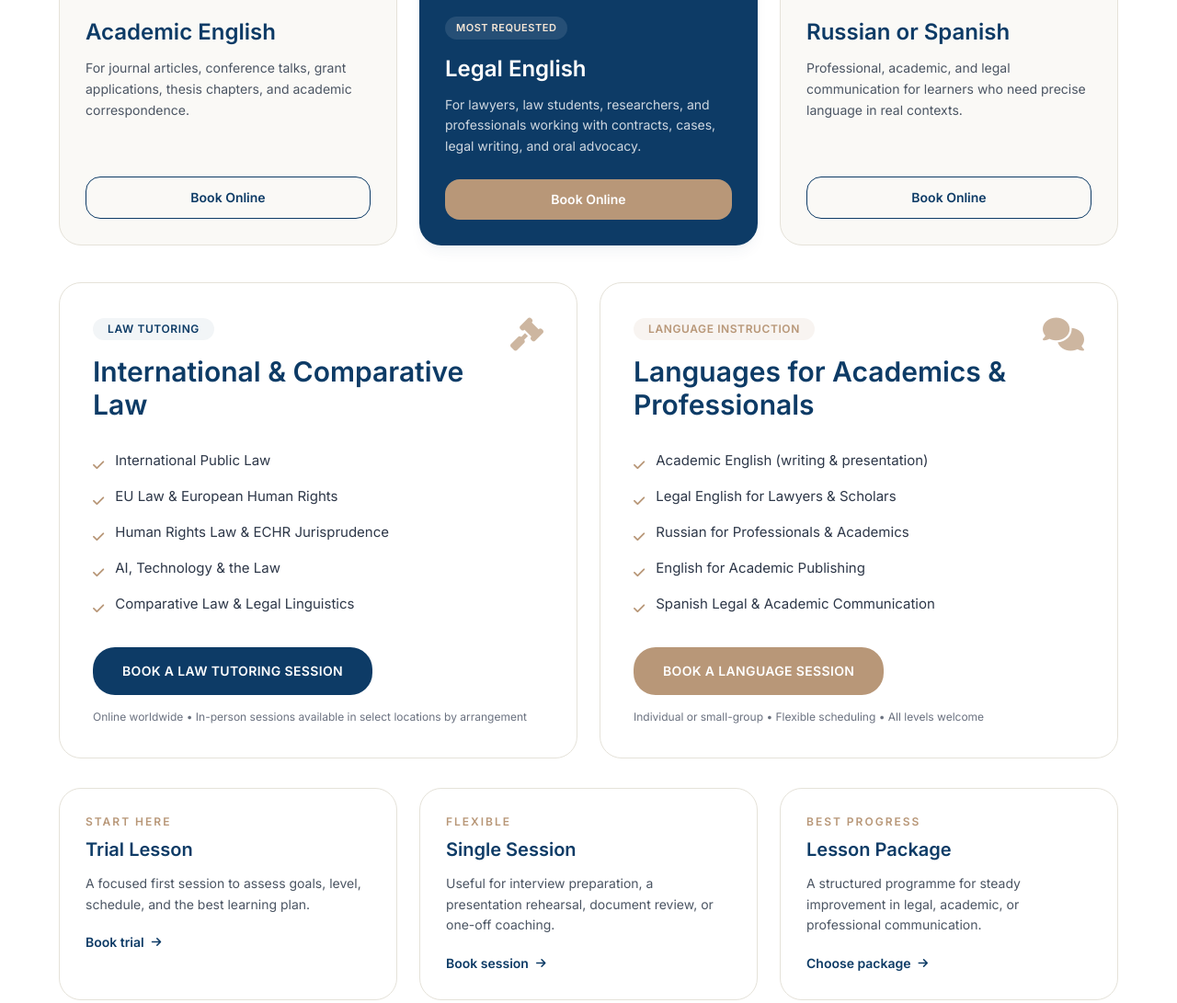
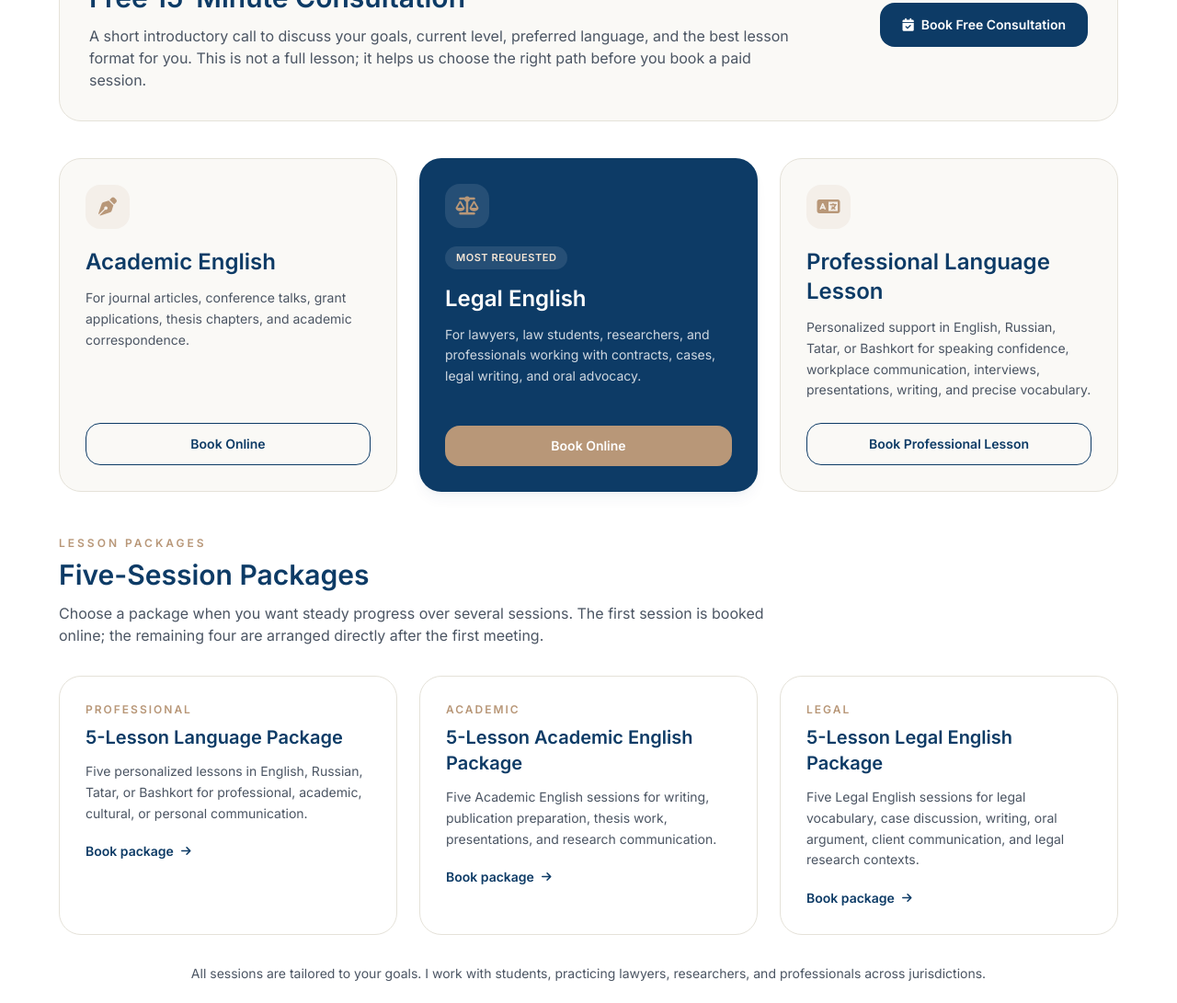
Before and after one commit to neilmcc85/dr-iliana-valiullina-website, a plain HTML site: page index.html in a window 1280 px wide. Shown: the part 3568-4659 px from the top of the page at 92% size. Drawn offline with nearby package versions, Linux system fonts and the light colour scheme.

Commit message:
Update lesson offers and booking links

```diff
--- a/index.html
+++ b/index.html
@@ -255,14 +255,21 @@
                     "@type": "Offer",
                     "itemOffered": {
                         "@type": "Service",
-                        "name": "Language Lesson"
+                        "name": "Legal English Lesson"
                     }
                 },
                 {
                     "@type": "Offer",
                     "itemOffered": {
                         "@type": "Service",
-                        "name": "Law Tutoring"
+                        "name": "Professional Language Lesson"
+                    }
+                },
+                {
+                    "@type": "Offer",
+                    "itemOffered": {
+                        "@type": "Service",
+                        "name": "5-Lesson Language Packages"
                     }
                 }
             ]
@@ -580,7 +587,19 @@
             <div class="mb-10">
                 <div class="uppercase tracking-[3px] text-xs font-semibold text-[#B89778]">ONLINE LANGUAGE LESSONS</div>
                 <h2 class="section-heading text-5xl md:text-[56px] leading-none tracking-normal text-[#0D3B66] mt-2">Language Lessons for Academics, Lawyers &amp; Professionals</h2>
-                <p class="mt-4 text-[#4B5563] max-w-3xl">Build the language you need for academic publishing, legal practice, presentations, interviews, and professional life. Lessons are tailored to your goals and can focus on English, Legal English, Academic English, Russian, or Spanish legal and academic communication.</p>
+                <p class="mt-4 text-[#4B5563] max-w-3xl">Build the language you need for academic publishing, legal practice, presentations, interviews, and professional life. Lessons are tailored to your goals and can focus on Academic English, Legal English, or professional communication in English, Russian, Tatar, or Bashkort.</p>
+            </div>
+
+            <div class="mb-10 bg-[#FAF9F6] border border-[#E5E2D9] rounded-3xl p-7 md:p-8 flex flex-col lg:flex-row lg:items-center lg:justify-between gap-6">
+                <div>
+                    <div class="uppercase tracking-[3px] text-xs font-semibold text-[#B89778]">START HERE</div>
+                    <h3 class="mt-2 text-3xl font-semibold tracking-normal text-[#0D3B66]">Free 15-Minute Consultation</h3>
+                    <p class="mt-3 text-sm md:text-base leading-relaxed text-[#4B5563] max-w-3xl">A short introductory call to discuss your goals, current level, preferred language, and the best lesson format for you. This is not a full lesson; it helps us choose the right path before you book a paid session.</p>
+                </div>
+                <button type="button" onclick="openBooking('freeConsultation')" class="inline-flex items-center justify-center gap-x-2 px-6 py-3.5 rounded-2xl bg-[#0D3B66] text-white font-semibold text-sm hover:bg-[#0A2F52] transition-colors">
+                    <i class="fa-solid fa-calendar-check"></i>
+                    <span>Book Free Consultation</span>
+                </button>
             </div>
 
             <div class="mb-10 grid md:grid-cols-3 gap-6">
@@ -611,98 +630,45 @@
                     <div class="w-12 h-12 rounded-2xl bg-[#B89778]/10 flex items-center justify-center mb-5">
                         <i class="fa-solid fa-language text-xl text-[#B89778]"></i>
                     </div>
-                    <h3 class="text-2xl font-semibold tracking-normal text-[#0D3B66]">Russian or Spanish</h3>
-                    <p class="mt-3 text-sm leading-relaxed text-[#4B5563] flex-1">Professional, academic, and legal communication for learners who need precise language in real contexts.</p>
-                    <button type="button" onclick="openBooking('russianSpanish')" class="mt-6 inline-flex items-center justify-center gap-x-2 px-5 py-3 rounded-2xl border border-[#0D3B66] text-[#0D3B66] font-semibold text-sm hover:bg-[#0D3B66] hover:text-white transition-colors">
-                        <span>Book Online</span>
+                    <h3 class="text-2xl font-semibold tracking-normal text-[#0D3B66]">Professional Language Lesson</h3>
+                    <p class="mt-3 text-sm leading-relaxed text-[#4B5563] flex-1">Personalized support in English, Russian, Tatar, or Bashkort for speaking confidence, workplace communication, interviews, presentations, writing, and precise vocabulary.</p>
+                    <button type="button" onclick="openBooking('professionalLanguage')" class="mt-6 inline-flex items-center justify-center gap-x-2 px-5 py-3 rounded-2xl border border-[#0D3B66] text-[#0D3B66] font-semibold text-sm hover:bg-[#0D3B66] hover:text-white transition-colors">
+                        <span>Book Professional Lesson</span>
                     </button>
                 </div>
             </div>
 
-            <div class="grid lg:grid-cols-2 gap-6">
-
-                <!-- Law Tutoring -->
-                <div class="service-card bg-white border border-[#E5E2D9] rounded-3xl p-8 md:p-9 flex flex-col">
-                    <div class="flex items-start justify-between">
-                        <div>
-                            <div class="inline-flex px-4 py-1 bg-[#0D3B66]/5 text-[#0D3B66] rounded-2xl text-xs font-semibold tracking-wider">LAW TUTORING</div>
-                            <h3 class="mt-4 text-3xl font-semibold tracking-normal text-[#0D3B66]">International &amp; Comparative Law</h3>
-                        </div>
-                        <i class="fa-solid fa-gavel text-4xl text-[#B89778]/70"></i>
-                    </div>
-
-                    <ul class="mt-8 space-y-[13px] text-[15px] flex-1">
-                        <li class="flex items-start gap-3"><i class="fa-solid fa-check text-[#B89778] mt-1.5 text-sm"></i> <span>International Public Law</span></li>
-                        <li class="flex items-start gap-3"><i class="fa-solid fa-check text-[#B89778] mt-1.5 text-sm"></i> <span>EU Law &amp; European Human Rights</span></li>
-                        <li class="flex items-start gap-3"><i class="fa-solid fa-check text-[#B89778] mt-1.5 text-sm"></i> <span>Human Rights Law &amp; ECHR Jurisprudence</span></li>
-                        <li class="flex items-start gap-3"><i class="fa-solid fa-check text-[#B89778] mt-1.5 text-sm"></i> <span>AI, Technology &amp; the Law</span></li>
-                        <li class="flex items-start gap-3"><i class="fa-solid fa-check text-[#B89778] mt-1.5 text-sm"></i> <span>Comparative Law &amp; Legal Linguistics</span></li>
-                    </ul>
-
-                    <div class="mt-auto pt-8">
-                        <button type="button"
-                           onclick="openBooking('lawTutoring')"
-                           class="inline-flex w-full md:w-auto items-center justify-center gap-x-3 px-8 py-4 rounded-3xl font-semibold bg-[#0D3B66] text-white hover:bg-[#0A2F52] transition-all text-sm tracking-wide">
-                            <span>BOOK A LAW TUTORING SESSION</span>
-                        </button>
-                        <p class="mt-4 text-xs text-[#6B7280]">Online worldwide • In-person sessions available in select locations by arrangement</p>
-                    </div>
-                </div>
-
-                <!-- Language Lessons -->
-                <div class="service-card bg-white border border-[#E5E2D9] rounded-3xl p-8 md:p-9 flex flex-col">
-                    <div class="flex items-start justify-between">
-                        <div>
-                            <div class="inline-flex px-4 py-1 bg-[#B89778]/10 text-[#B89778] rounded-2xl text-xs font-semibold tracking-wider">LANGUAGE INSTRUCTION</div>
-                            <h3 class="mt-4 text-3xl font-semibold tracking-normal text-[#0D3B66]">Languages for Academics &amp; Professionals</h3>
-                        </div>
-                        <i class="fa-solid fa-comments text-4xl text-[#B89778]/70"></i>
-                    </div>
-
-                    <ul class="mt-8 space-y-[13px] text-[15px] flex-1">
-                        <li class="flex items-start gap-3"><i class="fa-solid fa-check text-[#B89778] mt-1.5 text-sm"></i> <span>Academic English (writing &amp; presentation)</span></li>
-                        <li class="flex items-start gap-3"><i class="fa-solid fa-check text-[#B89778] mt-1.5 text-sm"></i> <span>Legal English for Lawyers &amp; Scholars</span></li>
-                        <li class="flex items-start gap-3"><i class="fa-solid fa-check text-[#B89778] mt-1.5 text-sm"></i> <span>Russian for Professionals &amp; Academics</span></li>
-                        <li class="flex items-start gap-3"><i class="fa-solid fa-check text-[#B89778] mt-1.5 text-sm"></i> <span>English for Academic Publishing</span></li>
-                        <li class="flex items-start gap-3"><i class="fa-solid fa-check text-[#B89778] mt-1.5 text-sm"></i> <span>Spanish Legal &amp; Academic Communication</span></li>
-                    </ul>
-
-                    <div class="mt-auto pt-8">
-                        <button type="button"
-                           onclick="openBooking('languageTrial')"
-                           class="inline-flex w-full md:w-auto items-center justify-center gap-x-3 px-8 py-4 rounded-3xl font-semibold btn-gold text-white hover:bg-[#A37E5E] transition-all text-sm tracking-wide">
-                            <span>BOOK A LANGUAGE SESSION</span>
-                        </button>
-                        <p class="mt-4 text-xs text-[#6B7280]">Individual or small-group • Flexible scheduling • All levels welcome</p>
-                    </div>
-                </div>
+            <div class="mt-12 mb-6">
+                <div class="uppercase tracking-[3px] text-xs font-semibold text-[#B89778]">LESSON PACKAGES</div>
+                <h3 class="mt-2 text-3xl font-semibold tracking-normal text-[#0D3B66]">Five-Session Packages</h3>
+                <p class="mt-3 text-sm md:text-base leading-relaxed text-[#4B5563] max-w-3xl">Choose a package when you want steady progress over several sessions. The first session is booked online; the remaining four are arranged directly after the first meeting.</p>
             </div>
 
             <div class="mt-8 grid lg:grid-cols-3 gap-6">
                 <div class="bg-white border border-[#E5E2D9] rounded-3xl p-7">
-                    <div class="text-xs uppercase tracking-[2px] text-[#B89778] font-semibold">Start Here</div>
-                    <h3 class="mt-2 text-xl font-semibold text-[#0D3B66]">Trial Lesson</h3>
-                    <p class="mt-3 text-sm leading-relaxed text-[#4B5563]">A focused first session to assess goals, level, schedule, and the best learning plan.</p>
-                    <button type="button" onclick="openBooking('languageTrial')" class="mt-5 inline-flex items-center gap-x-2 text-sm font-semibold text-[#0D3B66] hover:text-[#B89778]">
-                        Book trial <i class="fa-solid fa-arrow-right text-xs"></i>
+                    <div class="text-xs uppercase tracking-[2px] text-[#B89778] font-semibold">Professional</div>
+                    <h3 class="mt-2 text-xl font-semibold text-[#0D3B66]">5-Lesson Language Package</h3>
+                    <p class="mt-3 text-sm leading-relaxed text-[#4B5563]">Five personalized lessons in English, Russian, Tatar, or Bashkort for professional, academic, cultural, or personal communication.</p>
+                    <button type="button" onclick="openBooking('professionalPackage')" class="mt-5 inline-flex items-center gap-x-2 text-sm font-semibold text-[#0D3B66] hover:text-[#B89778]">
+                        Book package <i class="fa-solid fa-arrow-right text-xs"></i>
                     </button>
                 </div>
 
                 <div class="bg-white border border-[#E5E2D9] rounded-3xl p-7">
-                    <div class="text-xs uppercase tracking-[2px] text-[#B89778] font-semibold">Flexible</div>
-                    <h3 class="mt-2 text-xl font-semibold text-[#0D3B66]">Single Session</h3>
-                    <p class="mt-3 text-sm leading-relaxed text-[#4B5563]">Useful for interview preparation, a presentation rehearsal, document review, or one-off coaching.</p>
-                    <button type="button" onclick="openBooking('singleSession')" class="mt-5 inline-flex items-center gap-x-2 text-sm font-semibold text-[#0D3B66] hover:text-[#B89778]">
-                        Book session <i class="fa-solid fa-arrow-right text-xs"></i>
+                    <div class="text-xs uppercase tracking-[2px] text-[#B89778] font-semibold">Academic</div>
+                    <h3 class="mt-2 text-xl font-semibold text-[#0D3B66]">5-Lesson Academic English Package</h3>
+                    <p class="mt-3 text-sm leading-relaxed text-[#4B5563]">Five Academic English sessions for writing, publication preparation, thesis work, presentations, and research communication.</p>
+                    <button type="button" onclick="openBooking('academicPackage')" class="mt-5 inline-flex items-center gap-x-2 text-sm font-semibold text-[#0D3B66] hover:text-[#B89778]">
+                        Book package <i class="fa-solid fa-arrow-right text-xs"></i>
                     </button>
                 </div>
 
                 <div class="bg-white border border-[#E5E2D9] rounded-3xl p-7">
-                    <div class="text-xs uppercase tracking-[2px] text-[#B89778] font-semibold">Best Progress</div>
-                    <h3 class="mt-2 text-xl font-semibold text-[#0D3B66]">Lesson Package</h3>
-                    <p class="mt-3 text-sm leading-relaxed text-[#4B5563]">A structured programme for steady improvement in legal, academic, or professional communication.</p>
-                    <button type="button" onclick="openBooking('lessonPackage')" class="mt-5 inline-flex items-center gap-x-2 text-sm font-semibold text-[#0D3B66] hover:text-[#B89778]">
-                        Choose package <i class="fa-solid fa-arrow-right text-xs"></i>
+                    <div class="text-xs uppercase tracking-[2px] text-[#B89778] font-semibold">Legal</div>
+                    <h3 class="mt-2 text-xl font-semibold text-[#0D3B66]">5-Lesson Legal English Package</h3>
+                    <p class="mt-3 text-sm leading-relaxed text-[#4B5563]">Five Legal English sessions for legal vocabulary, case discussion, writing, oral argument, client communication, and legal research contexts.</p>
+                    <button type="button" onclick="openBooking('legalPackage')" class="mt-5 inline-flex items-center gap-x-2 text-sm font-semibold text-[#0D3B66] hover:text-[#B89778]">
+                        Book package <i class="fa-solid fa-arrow-right text-xs"></i>
                     </button>
                 </div>
             </div>
@@ -930,10 +896,13 @@
                                     <select id="inquiry-type" name="inquiryType" required
                                             class="form-input w-full bg-white border border-[#D1D5DB] rounded-2xl px-5 py-3.5 text-base text-[#374151]">
                                         <option value="">Select an option...</option>
+                                        <option value="Free 15-Minute Consultation">Free 15-Minute Consultation</option>
                                         <option value="Academic English Lesson">Academic English Lesson</option>
                                         <option value="Legal English Lesson">Legal English Lesson</option>
-                                        <option value="Russian / Spanish Lesson">Russian / Spanish Lesson</option>
-                                        <option value="Law Tutoring Inquiry">Law Tutoring Inquiry</option>
+                                        <option value="Professional Language Lesson">Professional Language Lesson</option>
+                                        <option value="5-Lesson Language Package">5-Lesson Language Package</option>
+                                        <option value="5-Lesson Academic English Package">5-Lesson Academic English Package</option>
+                                        <option value="5-Lesson Legal English Package">5-Lesson Legal English Package</option>
                                         <option value="Language Lessons Inquiry">Language Lessons Inquiry</option>
                                         <option value="Research Collaboration">Research Collaboration</option>
                                         <option value="Speaking / Guest Lecture">Speaking / Guest Lecture Invitation</option>
@@ -1018,12 +987,12 @@
             formEndpoint: '',
             bookingLinks: {
                 academicEnglish: 'https://cal.com/iliana-valiullina/academic',
-                legalEnglish: '',
-                russianSpanish: '',
-                languageTrial: 'https://cal.com/iliana-valiullina/trial',
-                singleSession: 'https://cal.com/iliana-valiullina/language-lesson',
-                lessonPackage: '',
-                lawTutoring: ''
+                legalEnglish: 'https://cal.com/iliana-valiullina/legal-english-lesson',
+                professionalLanguage: 'https://cal.com/iliana-valiullina/language-lesson',
+                freeConsultation: 'https://cal.com/iliana-valiullina/free-15-minute-consultation',
+                professionalPackage: 'https://cal.com/iliana-valiullina/5-lesson-language-package',
+                academicPackage: 'https://cal.com/iliana-valiullina/5-lesson-academic-english-package',
+                legalPackage: 'https://cal.com/iliana-valiullina/5-lesson-legal-english-package'
             }
         };
 
@@ -1192,23 +1161,23 @@
 
         function openBooking(bookingType) {
             const bookingLabels = {
+                freeConsultation: 'Free 15-Minute Consultation',
                 academicEnglish: 'Academic English Lesson',
                 legalEnglish: 'Legal English Lesson',
-                russianSpanish: 'Russian / Spanish Lesson',
-                languageTrial: 'Language Lessons Inquiry',
-                singleSession: 'Language Lessons Inquiry',
-                lessonPackage: 'Language Lessons Inquiry',
-                lawTutoring: 'Law Tutoring Inquiry'
+                professionalLanguage: 'Professional Language Lesson',
+                professionalPackage: '5-Lesson Language Package',
+                academicPackage: '5-Lesson Academic English Package',
+                legalPackage: '5-Lesson Legal English Package'
             };
 
             const bookingMessages = {
+                freeConsultation: 'I would like to book a free 15-minute consultation.',
                 academicEnglish: 'I would like to book an Academic English lesson.',
                 legalEnglish: 'I would like to book a Legal English lesson.',
-                russianSpanish: 'I would like to book a Russian or Spanish lesson.',
-                languageTrial: 'I would like to book a trial language lesson.',
-                singleSession: 'I would like to book a single language session.',
-                lessonPackage: 'I would like to book a language lesson package.',
-                lawTutoring: 'I would like to book a law tutoring session.'
+                professionalLanguage: 'I would like to book a professional language lesson.',
+                professionalPackage: 'I would like to book a 5-lesson professional language package.',
+                academicPackage: 'I would like to book a 5-lesson Academic English package.',
+                legalPackage: 'I would like to book a 5-lesson Legal English package.'
             };
 
             const url = SITE_CONFIG.bookingLinks[bookingType];
```
